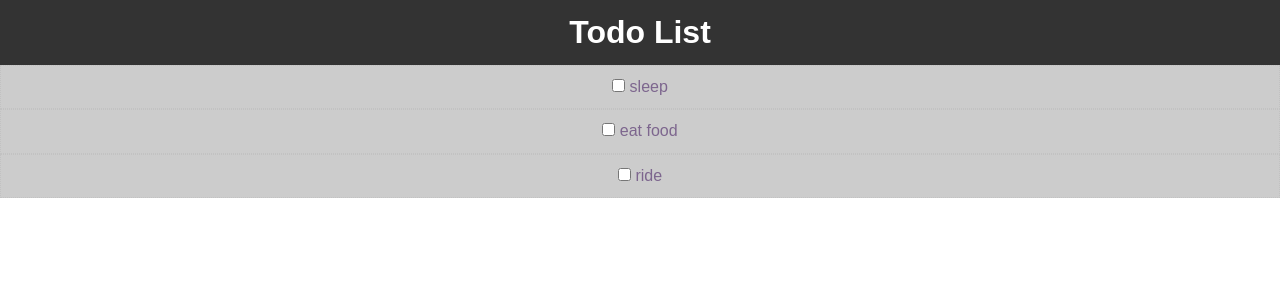
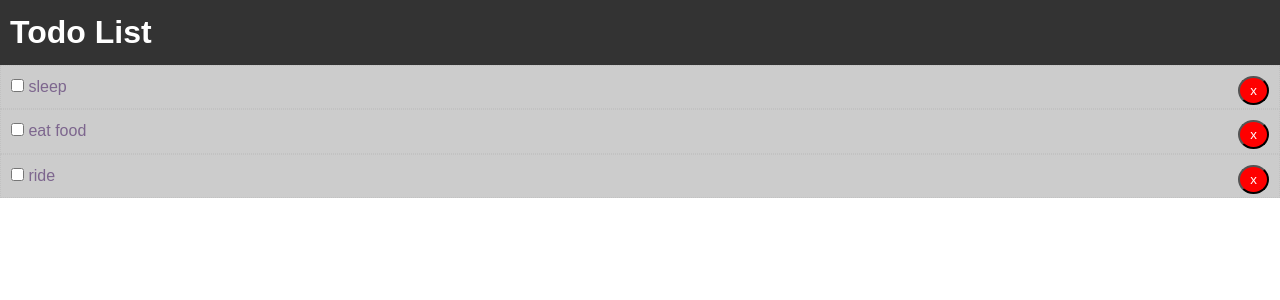
Before and after one commit to abarbieu/abarbieux-frontend, a React (Create React App) app: page / in a window 1280 px wide. Shown: the top 300 px of the page. Built offline with nearby package versions, Linux system fonts and the light colour scheme.

Commit message:
delete button

```diff
--- a/src/App.css
+++ b/src/App.css
@@ -2,7 +2,6 @@
 	box-sizing: border-box;
 	margin: 0;
 	padding: 0;
-  text-align: center;
 }
 
 body {
--- a/src/App.js
+++ b/src/App.js
@@ -35,6 +35,14 @@
 			})
 		});
 	};
+
+	// Delete todo item
+	deleteTodo = (id) => {
+		this.setState({
+			todos: [ ...this.state.todos.filter((todo) => todo.id !== id) ]
+		});
+	};
+
 	render () {
 		return (
 			<div className="App">
@@ -42,6 +50,7 @@
 				<Todos
 					todos={this.state.todos}
 					markComplete={this.markComplete}
+					deleteTodo={this.deleteTodo}
 				/>
 			</div>
 		);
--- a/src/components/TodoItem.js
+++ b/src/components/TodoItem.js
@@ -5,6 +5,7 @@
 	getStyle = () => {
 		return {
 			background     : '#ccc',
+			textAlign      : 'left',
 			padding        : '10px',
 			border         : '1px #c2c2c2 dotted',
 			color          : 'rgb(125,102,142)',
@@ -22,6 +23,12 @@
 						onChange={this.props.markComplete.bind(this, id)}
 					/>{' '}
 					{title}
+					<button
+						style={btnStyle}
+						onClick={this.props.deleteTodo.bind(this, id)}
+					>
+						x
+					</button>
 				</p>
 			</div>
 		);
@@ -31,4 +38,14 @@
 TodoItem.propTypes = {
 	todo : PropTypes.object.isRequired
 };
+
+const btnStyle = {
+	background   : '#ff0000',
+	borderRadius : '50%',
+	padding      : '5px 10px',
+	color        : '#fff',
+	float        : 'right',
+	cursor       : 'pointer'
+};
+
 export default TodoItem;
--- a/src/components/Todos.js
+++ b/src/components/Todos.js
@@ -9,6 +9,7 @@
 				key={todo.id}
 				todo={todo}
 				markComplete={this.props.markComplete}
+				deleteTodo={this.props.deleteTodo}
 			/>
 		));
 	}
```
Also changed, not shown: 1 other file (tests, documents, lock files or other folders). Lines whose indentation alone changed are shown as unchanged.
